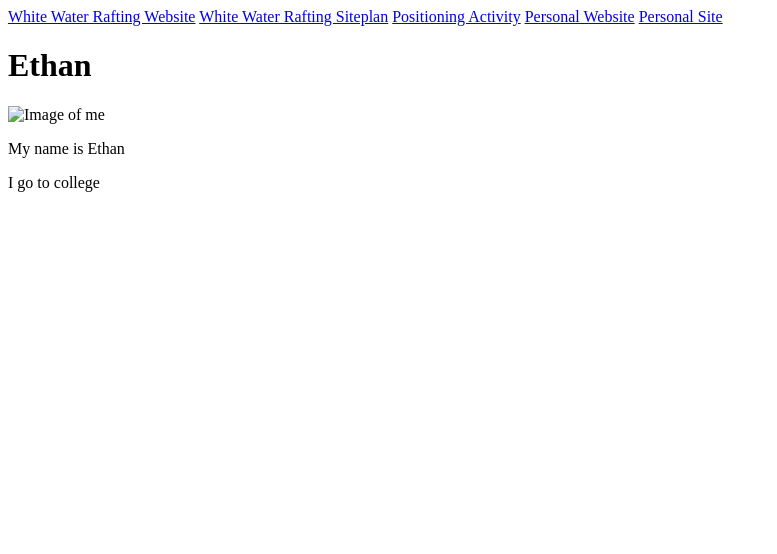
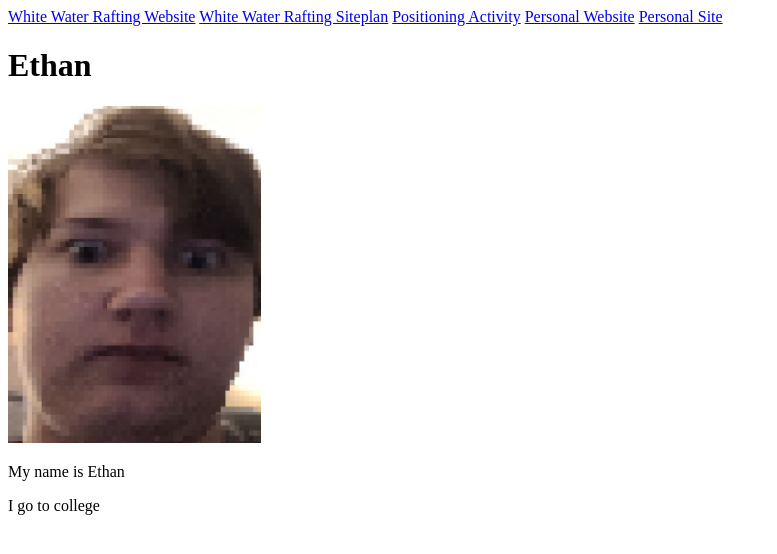
Before and after one commit to ethanbrady/wdd-130, a plain HTML site: page index.html in a window 1280 px wide. Shown: the whole page, without its empty margins (0-777 px from the left). Drawn offline with Linux system fonts and the light colour scheme; the site is published under a folder, as on GitHub Pages, so addresses that start at the root find nothing.

Commit message:
attempt to fix image link part 2

```diff
--- a/index.html
+++ b/index.html
@@ -12,7 +12,7 @@
         <a href="#">Personal Site</a>
     </nav>
     <h1>Ethan</h1>
-    <img src="/me.png" alt="Image of me" width="20%" height="20%">
+    <img src="me.png" alt="Image of me" width="20%" height="20%">
     <p>My name is Ethan</p>
     <p>I go to college</p>
 </body>
```
